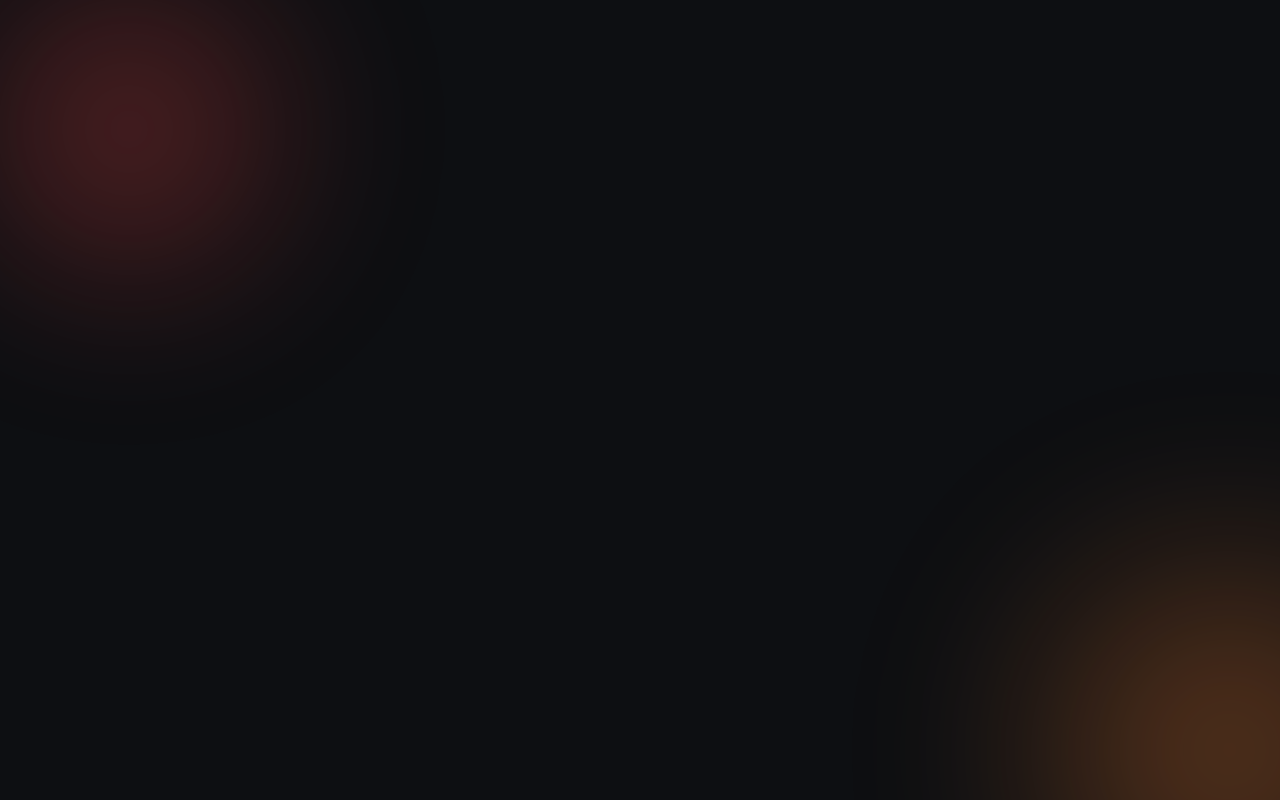
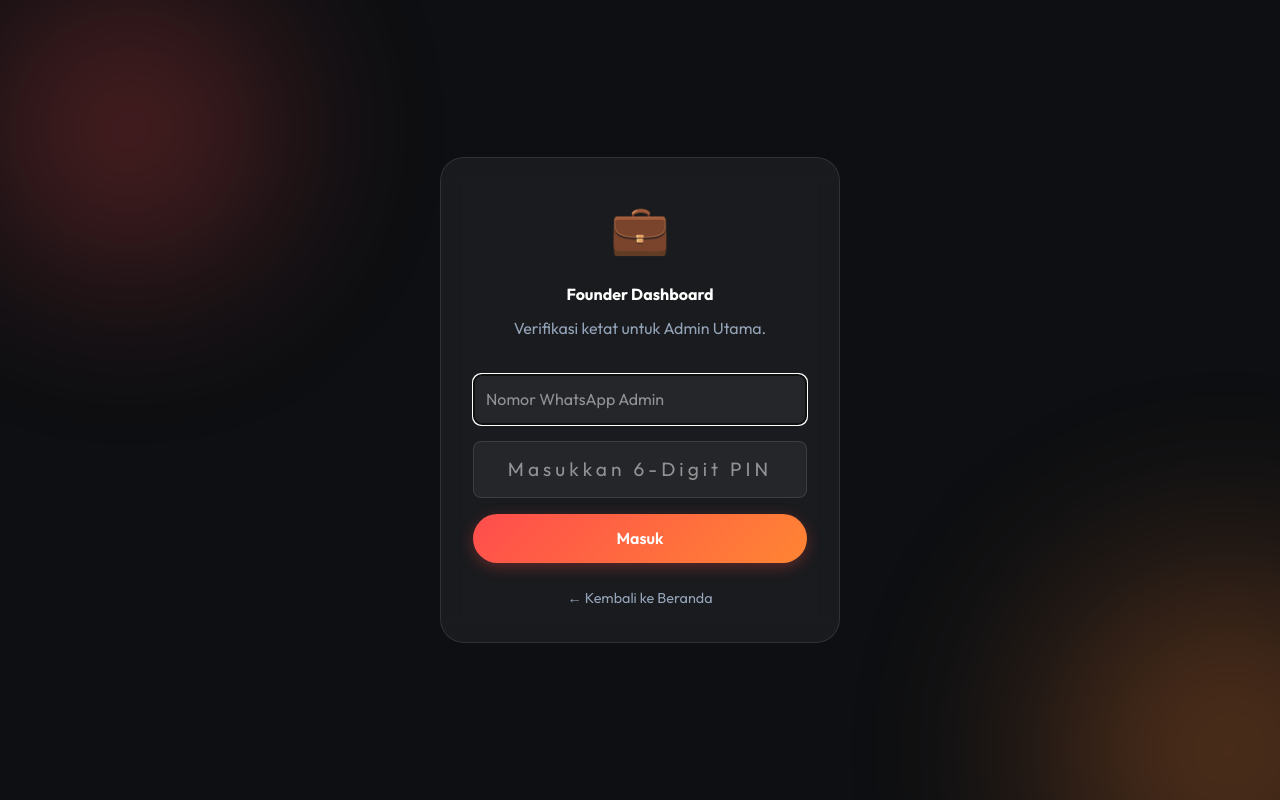
Before and after one commit to yoginugroho1209-lab/jastip-kilat-webapp, a Next.js app: page /founder in a window 1280 px wide. Built offline with nearby package versions, Linux system fonts and the light colour scheme.

Commit message:
fix: add visible class to founder login card so it is not completely hidden

```diff
--- a/src/app/founder/page.tsx
+++ b/src/app/founder/page.tsx
@@ -157,7 +157,7 @@ export default function FounderDashboard() {
           <div className="glow-orb orb-1"></div>
           <div className="glow-orb orb-2"></div>
         </div>
-        <div className="glass-card fade-in" style={{ maxWidth: '400px', width: '100%', textAlign: 'center', padding: '2rem' }}>
+        <div className="glass-card fade-in visible" style={{ maxWidth: '400px', width: '100%', textAlign: 'center', padding: '2rem' }}>
           <div style={{ fontSize: '3rem', marginBottom: '1rem' }}>💼</div>
           <h2 style={{ color: 'white', marginBottom: '0.5rem' }}>Founder Dashboard</h2>
           <p style={{ color: 'var(--text-secondary)', marginBottom: '2rem' }}>Verifikasi ketat untuk Admin Utama.</p>
```
